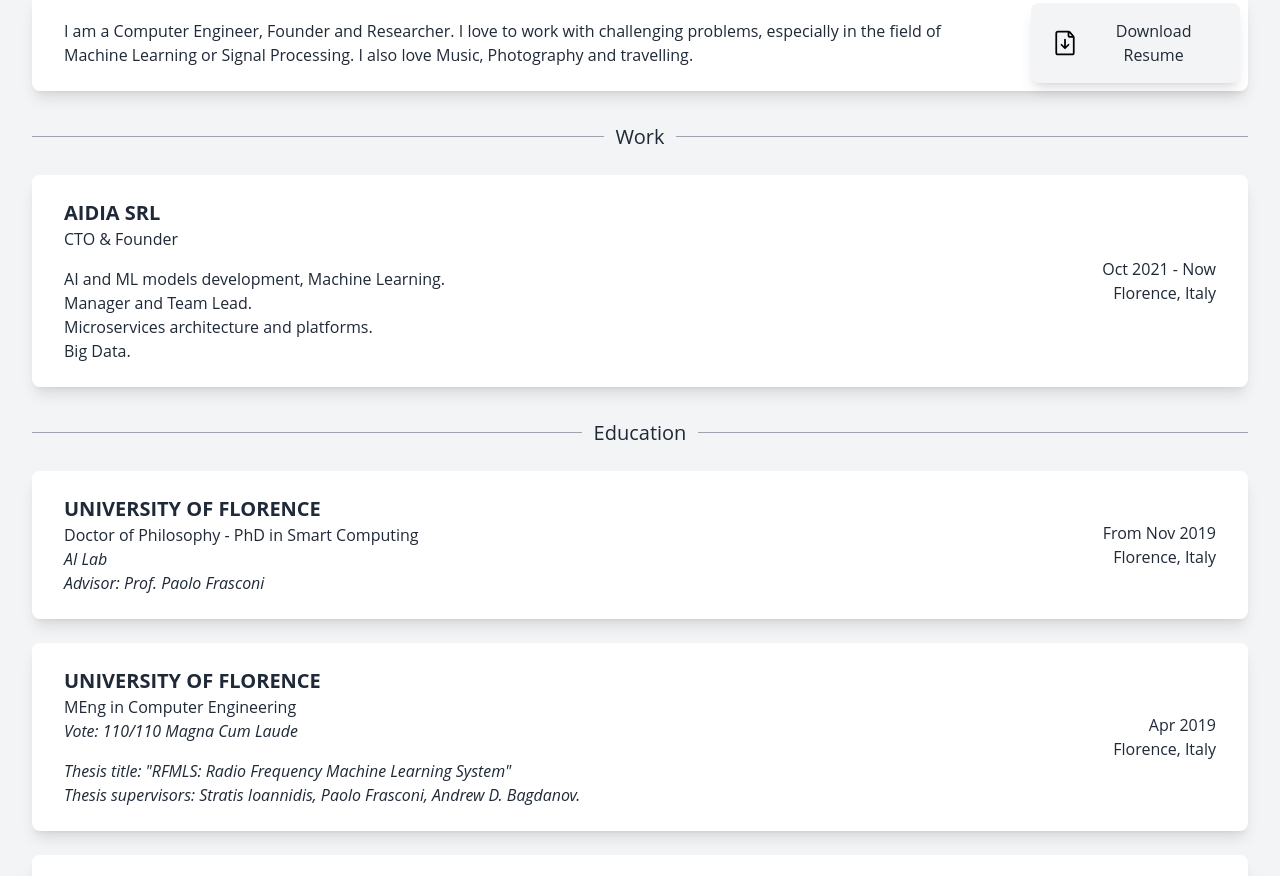
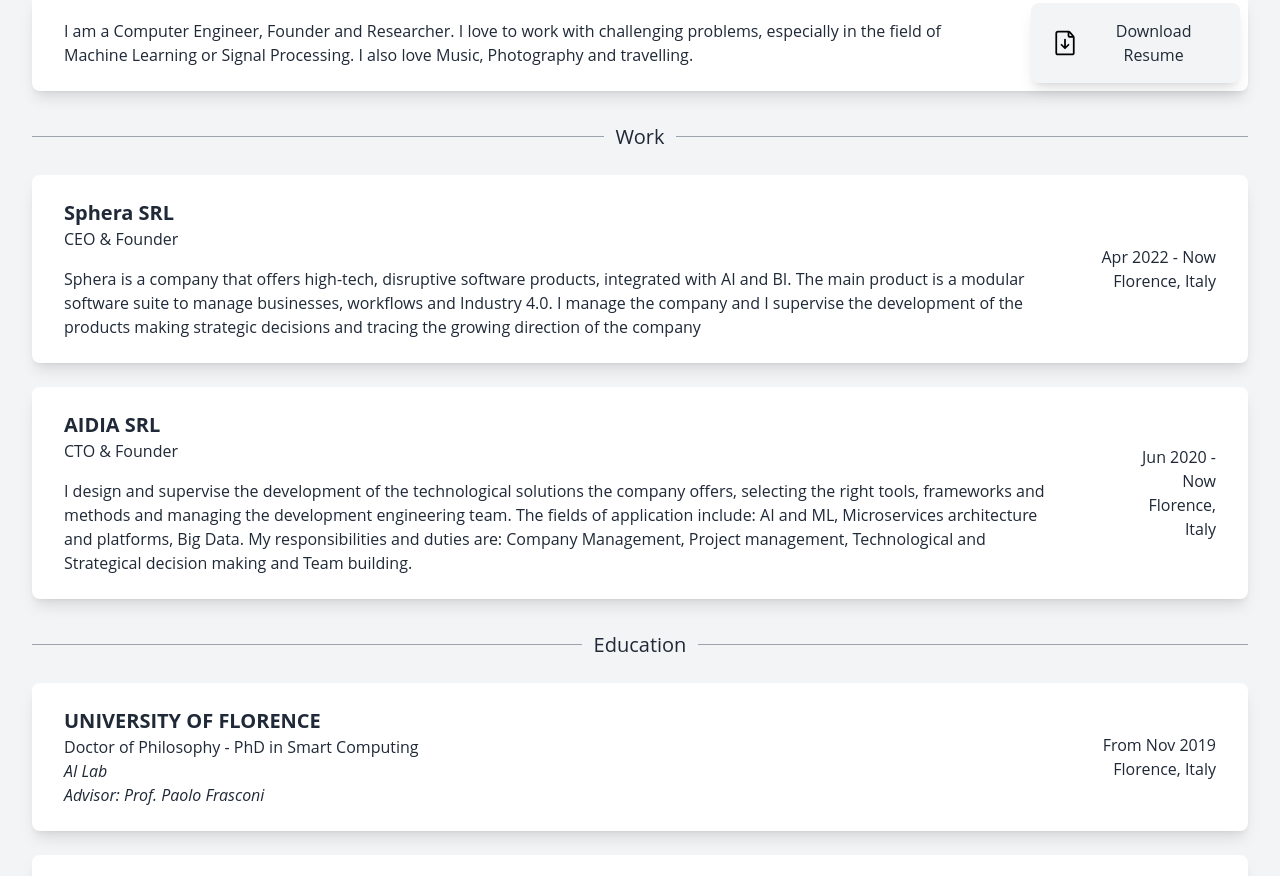
Before and after one commit to LucaAngioloni/lucaangioloni.github.io, a website: page index.html in a window 1280 px wide. Shown: the part 741-1617 px from the top of the page. Drawn offline with nearby package versions, Linux system fonts and the light colour scheme; files that its build step writes are made by us from their sources.

Commit message:
Updated Resume

```diff
--- a/index.html
+++ b/index.html
@@ -6,19 +6,19 @@
     <!-- SEO -->
     <meta
       name="Description"
-      content="Personal website of Luca Angioloni: CTO @ Aidia - Founder, Machine Learning Engineer, Computer Engineer."
+      content="Luca Angioloni: CTO @ Aidia | CEO @ Sphera - Founder, Machine Learning Engineer, Big Data and Software Architect."
     />
     <meta name="og:type" content="website" />
     <meta name="og:title" content="Luca Angioloni" />
     <meta
       name="og:description"
-      content="Personal website of Luca Angioloni: CTO @ Aidia - Founder, Machine Learning Engineer, Computer Engineer."
+      content="Luca Angioloni: CTO @ Aidia | CEO @ Sphera - Founder, Machine Learning Engineer, Big Data and Software Architect."
     />
     <meta name="twitter:card" content="summary" />
     <meta name="twitter:title" content="Luca Angioloni" />
     <meta
       name="twitter:description"
-      content="Personal website of Luca Angioloni: CTO @ Aidia - Founder, Machine Learning Engineer, Computer Engineer."
+      content="Luca Angioloni: CTO @ Aidia | CEO @ Sphera - Founder, Machine Learning Engineer, Big Data and Software Architect."
     />
     <!-- /SEO -->
 
@@ -349,6 +349,34 @@
             </span>
           </div>
         </div>
+
+        <div class="card">
+          <div class="self-center mx-8 my-6">
+            <p>
+              <strong class="font-bold text-xl">Sphera SRL</strong><br />
+              CEO & Founder <br />
+            </p>
+            <p class="mt-4">
+              <more
+                >Sphera is a company that offers high-tech, disruptive software
+                products, integrated with AI and BI. The main product is a
+                modular software suite to manage businesses, workflows and
+                Industry 4.0. I manage the company and I supervise the
+                development of the products making strategic decisions and
+                tracing the growing direction of the company</more
+              >
+            </p>
+          </div>
+          <div class="self-center mx-8 my-6 w-80">
+            <p class="text-center md:text-right">
+              <sm
+                >Apr 2022 - Now <br />
+                Florence, Italy
+              </sm>
+            </p>
+          </div>
+        </div>
+
         <div class="card">
           <div class="self-center mx-8 my-6">
             <p>
@@ -357,16 +385,21 @@
             </p>
             <p class="mt-4">
               <more
-                >AI and ML models development, Machine Learning. <br />
-                Manager and Team Lead. <br />Microservices architecture and
-                platforms. <br />Big Data.</more
+                >I design and supervise the development of the technological
+                solutions the company offers, selecting the right tools,
+                frameworks and methods and managing the development engineering
+                team. The fields of application include: AI and ML,
+                Microservices architecture and platforms, Big Data. My
+                responsibilities and duties are: Company Management, Project
+                management, Technological and Strategical decision making and
+                Team building.</more
               >
             </p>
           </div>
           <div class="self-center mx-8 my-6 w-80">
             <p class="text-center md:text-right">
               <sm
-                >Oct 2021 - Now <br />
+                >Jun 2020 - Now <br />
                 Florence, Italy
               </sm>
             </p>
```
